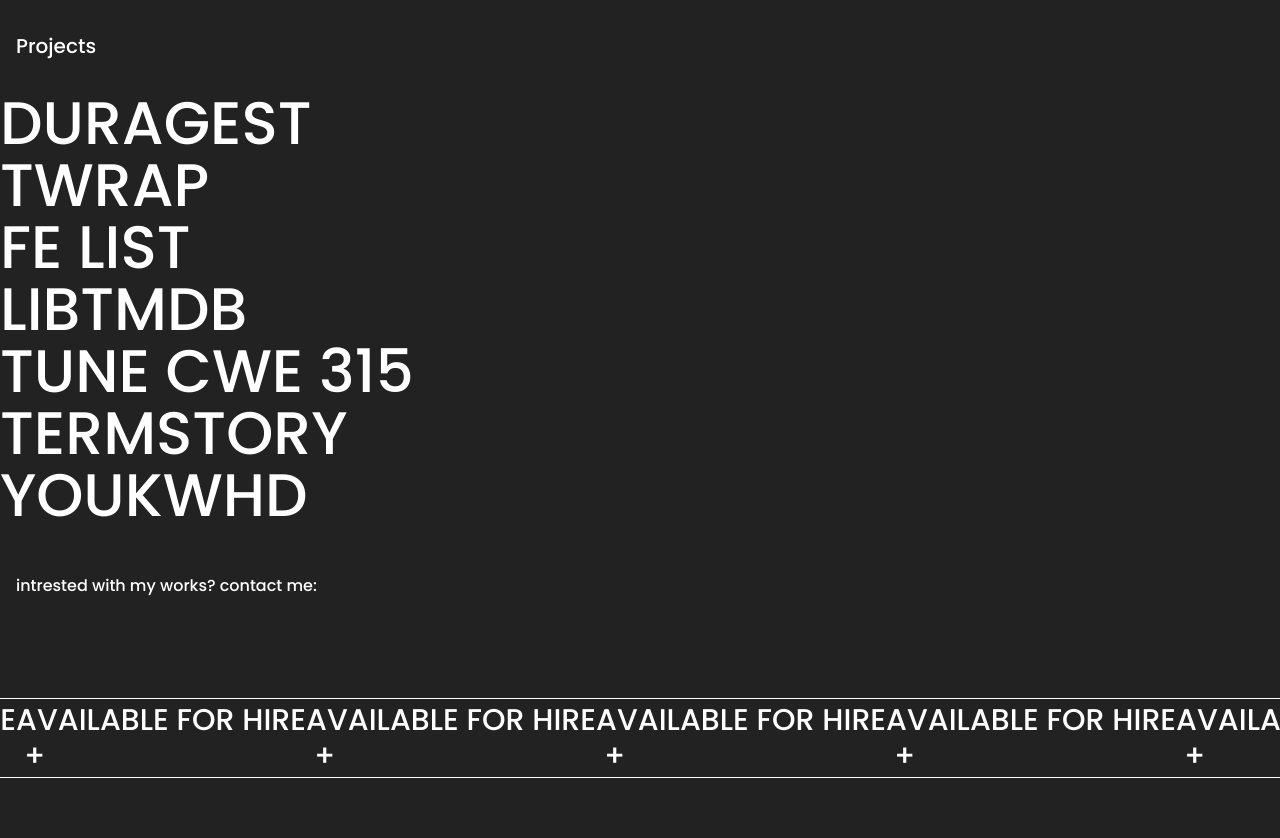
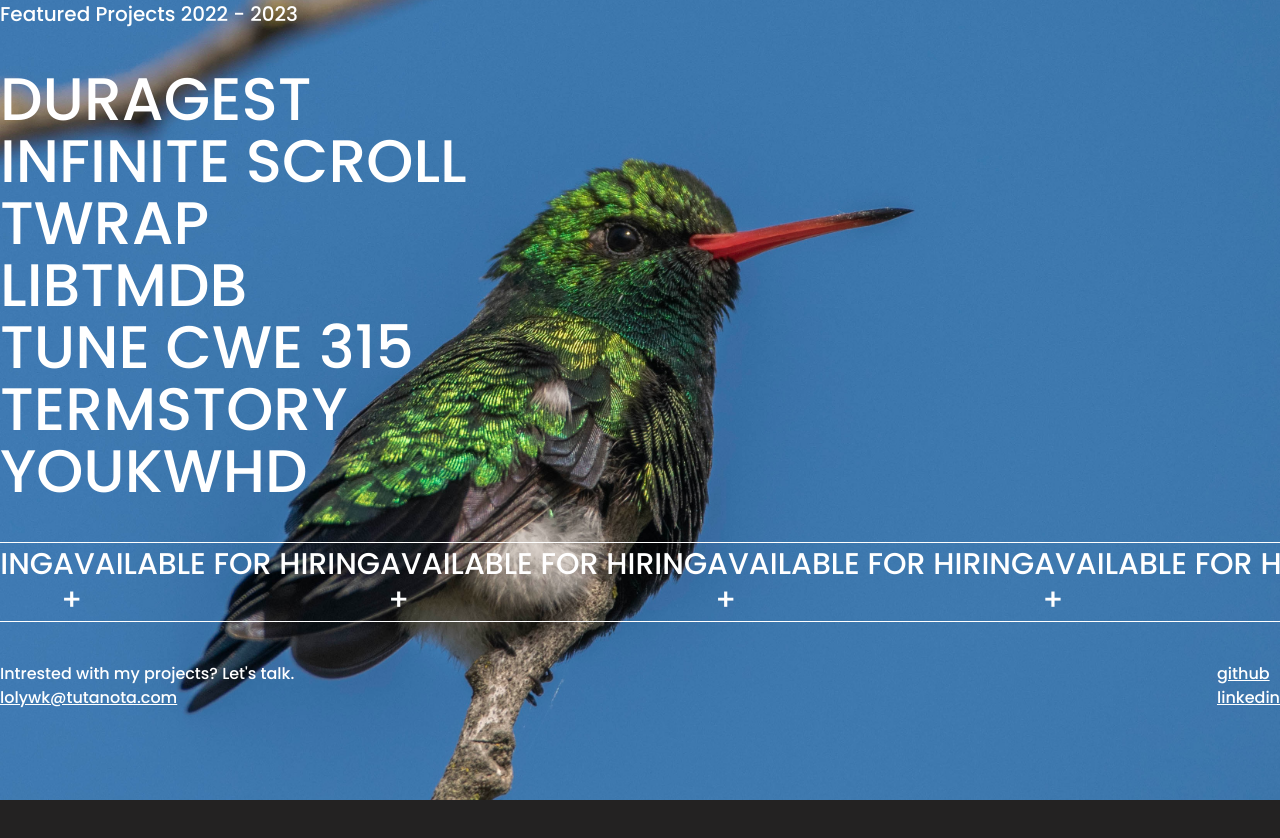
Before and after one commit to youkwhd/youkwhd.my.id, a Next.js app: page / in a window 1280 px wide. Shown: the top 838 px of the page. After the commit the page ends 800 px from the top, so only its background shows below. Built offline with nearby package versions, Linux system fonts and the light colour scheme.

Commit message:
chore: add full-sized images

```diff
--- a/src/app/layout.tsx
+++ b/src/app/layout.tsx
@@ -8,7 +8,7 @@ export const metadata = {
 export default ({ children }: { children: React.ReactNode }) => {
     return (
         <html lang="en">
-            <body className="max-w-screen-2xl m-auto">{children}</body>
+            <body className="">{children}</body>
         </html>
     )
 }
--- a/src/app/page.tsx
+++ b/src/app/page.tsx
@@ -1,26 +1,76 @@
 "use client"
 
 import Header from "@/components/Header"
+import Footer from "@/components/Footer"
 import List from "@/components/List"
-
-import Animated from "@/components/Animated"
-
-import { motion } from "framer-motion"
 import Marquee from "@/components/Marquee"
 
 export default () => {
+    const listContent = [
+        {
+            title: "duragest",
+            url: "https://github.com/youkwhd/duragest",
+            subtitle: {
+                year: 2023,
+                projectType: "Terminal Game"
+            }
+        },
+        {
+            title: "infinite scroll",
+            url: "https://github.com/youkwhd/fe.infinite-scroll",
+            subtitle: {
+                year: 2023,
+                projectType: "Web Development"
+            }
+        },
+        {
+            title: "twrap",
+            url: "https://github.com/youkwhd/twrap",
+            subtitle: {
+                year: 2022,
+                projectType: "Text Wrapper"
+            }
+        },
+        {
+            title: "libtmdb",
+            url: "https://github.com/youkwhd/libtmdb",
+            subtitle: {
+                year: 2022,
+                projectType: "C Library"
+            }
+        },
+        {
+            title: "TUNE CWE 315",
+            url: "https://github.com/youkwhd/TUNE-CWE-315",
+            subtitle: {
+                year: 2023,
+                projectType: "Web Security"
+            }
+        },
+        {
+            title: "termstory",
+            url: "https://github.com/youkwhd/termstory",
+            subtitle: {
+                year: 2023,
+                projectType: "Game generator"
+            }
+        },
+        {
+            title: "youkwhd",
+            url: "https://youkwhd.com",
+            subtitle: {
+                year: 2022,
+                projectType: "Web Development"
+            }
+        }
+    ]
+
     return (
         <>
-            <div className="my-3 mx-4 py-5">
-                <h1 className="text-xl">Projects</h1>
-            </div>
-            <List contents={["DURAGEST", "TWRAP", "FE LIST", "LIBTMDB", "TUNE CWE 315", "TERMSTORY", "YOUKWHD"]} />
-
-            <div className="my-7 mx-4 py-5">
-                <p>intrested with my works? contact me:</p>
-            </div>
-
-            <Marquee text="AVAILABLE FOR HIRE" divider="+" />
+            <h1 className="text-xl">Featured Projects 2022 - 2023</h1>
+            <List contents={listContent} className="my-6 py-4" />
+            <Marquee text="AVAILABLE FOR HIRING" divider="+" />
+            <Footer />
         </>
     )
 }
--- a/src/components/Footer/index.tsx
+++ b/src/components/Footer/index.tsx
@@ -1,6 +1,38 @@
+import Link from "next/link"
+
 export default () => {
     return (
-        <>
-        </>
+        <footer className="flex justify-between">
+            <div>
+                <p>Intrested with my projects? Let's talk.</p>
+                <Link
+                    className="underline"
+                    target="_blank"
+                    href="mailto:lolywk@tutanota.com"
+                >
+                    lolywk@tutanota.com
+                </Link>
+            </div>
+            <div>
+                <p>
+                    <Link
+                        className="underline"
+                        target="_blank"
+                        href="https://github.com/youkwhd"
+                    >
+                        github
+                    </Link>
+                </p>
+                <p>
+                    <Link
+                        className="underline"
+                        target="_blank"
+                        href="https://www.linkedin.com/in/ahmad-fattan-b7a48a258/"
+                    >
+                        linkedin
+                    </Link>
+                </p>
+            </div>
+        </footer>
     )
 }
--- a/src/components/List/index.tsx
+++ b/src/components/List/index.tsx
@@ -1,12 +1,36 @@
+import Link from "next/link"
 import Animated from "@/components/Animated"
 
 import { motion, Variants, Transition } from "framer-motion"
 import { useEffect, useState } from "react"
 
-export default ({ contents }: { contents: Array<string> }) => {
-    /* TODO: concat `contents` and `hoversIentifier` as one
-     */
-    const [hoversIdentifier, setHoversIdentifier] = useState<Array<Boolean>>(Array(contents.length).fill(false))
+type Content = {
+    title: string
+    url: string
+    subtitle: {
+        year: number
+        projectType: string
+    }
+}
+
+type ContentParsed = Content & {
+    isHovered: boolean
+}
+
+const __Content_parse = (content: Content): ContentParsed => {
+    const contentParsed: ContentParsed = {...content, isHovered: false}
+    contentParsed.title = contentParsed.title.toUpperCase()
+    return contentParsed
+}
+
+export default ({ contents, className }: { contents: Array<Content>, className?: string }) => {
+    const [parsedContents, setParsedContents] = useState<Array<ContentParsed>>([])
+
+    useEffect(() => {
+        contents.forEach((content) => {
+            setParsedContents((parsedContents) => [...parsedContents, __Content_parse(content)])
+        })
+    }, [])
 
     const titleTransition: Transition = {
         type: "tween",
@@ -22,14 +46,18 @@ export default ({ contents }: { contents: Array<string> }) => {
     }
 
     return (
-        <ul className="__list text-6xl">
-            {contents.map((content, __index) => (
+        <ul className={`__list text-6xl ${className ? className : ""}`}>
+            {parsedContents.map((content, __index) => (
                 <motion.li
                     key={__index}
                     className="cursor-pointer"
                     whileHover="hover"
-                    onHoverStart={() => setHoversIdentifier((hovers) => { hovers[__index] = !hovers[__index]; return [...hovers] })}
-                    onHoverEnd={() => setHoversIdentifier((hovers) => { hovers[__index] = !hovers[__index]; return [...hovers] })}
+                    onHoverStart={() => setParsedContents((contents) => { contents[__index].isHovered = true; return [...contents] })}
+                    onHoverEnd={() => setParsedContents((contents) => { contents[__index].isHovered = false; return [...contents] })}
+                >
+                    <Link
+                        target="_blank"
+                        href={content.url}
                     >
                         <hr className="invisible" />
                         <div className="relative overflow-hidden flex justify-between">
@@ -38,7 +66,7 @@ export default ({ contents }: { contents: Array<string> }) => {
                                     variants={titleVariant}
                                     transition={titleTransition}
                                 >
-                                {content}
+                                    {content.title.toUpperCase()}
                                 </motion.p>
                                 <motion.p
                                     variants={titleVariant}
@@ -46,16 +74,17 @@ export default ({ contents }: { contents: Array<string> }) => {
                                     className="absolute"
                                     style={{ fontFamily: "serif"}}
                                 >
-                                {content}
+                                    {content.title.toUpperCase()}
                                 </motion.p>
                             </motion.div>
                             <div className="pt-2 text-sm">
-                            {hoversIdentifier[__index] &&
-                                <Animated.Text text="2023 / Developement" />
+                                {content.isHovered &&
+                                    <Animated.Text text={`${content.subtitle.year} / ${content.subtitle.projectType}`} />
                                 }
                             </div>
                         </div>
                         <hr className="invisible"/>
+                    </Link>
                 </motion.li>
             ))}
         </ul>
--- a/src/components/Marquee/index.tsx
+++ b/src/components/Marquee/index.tsx
@@ -44,7 +44,7 @@ export default ({ text, divider, __iteration }: { text: string, divider: string,
     return (
         <Marquee
             gradient={false}
-            className="text-3xl h-20 border-y border-white my-20 py-5"
+            className="text-3xl h-20 border-y border-white mb-10"
         >
             {items.map((items) => <Item content={items[0]} divider={items[1]} />)}
         </Marquee>
--- a/src/css/__global.css
+++ b/src/css/__global.css
@@ -4,6 +4,10 @@
 @tailwind base;
 @tailwind components;
 @tailwind utilities;
+
+html, body {
+    min-height: 100vh;
+}
 
 html {
     font-family: "Poppins", sans-serif;
@@ -12,6 +16,16 @@ html {
     background-color: rgb(35, 34, 34);
 }
 
+body {
+    /* background-image: url("/assets/images/city-7847987.jpg"); */
+    /* background-image: url("/assets/images/bird-7880567.jpg"); */
+    background-image: url("/assets/images/hummingbird-7745078.jpg");
+    /* background-image: url("/assets/images/swallowtail-7373087.jpg"); */
+    background-position: center;
+    background-repeat: no-repeat;
+    background-size: cover;
+}
+
 .__list li:hover hr {
     visibility: visible;
 }
```
Lines whose indentation alone changed are shown as unchanged.
